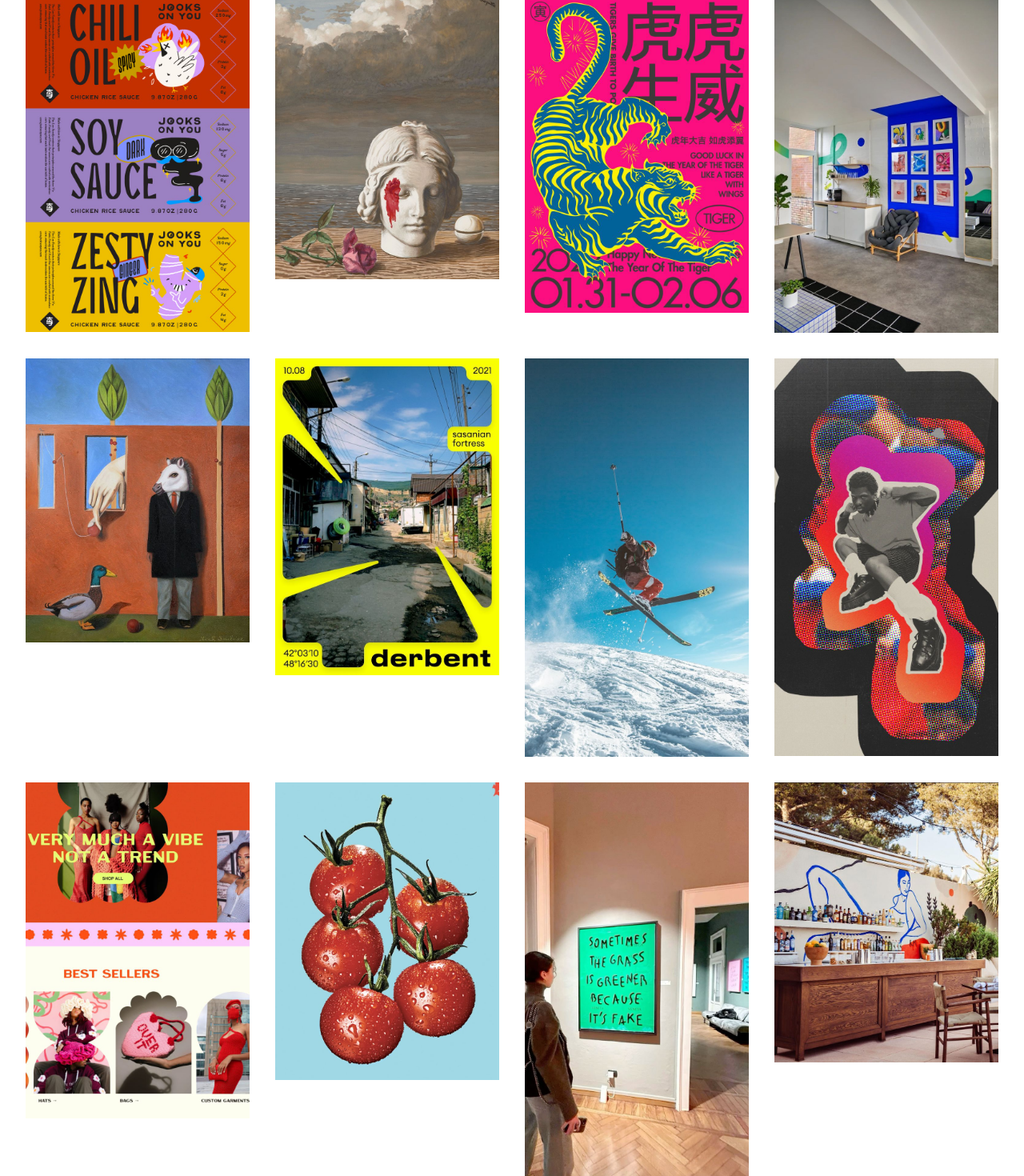
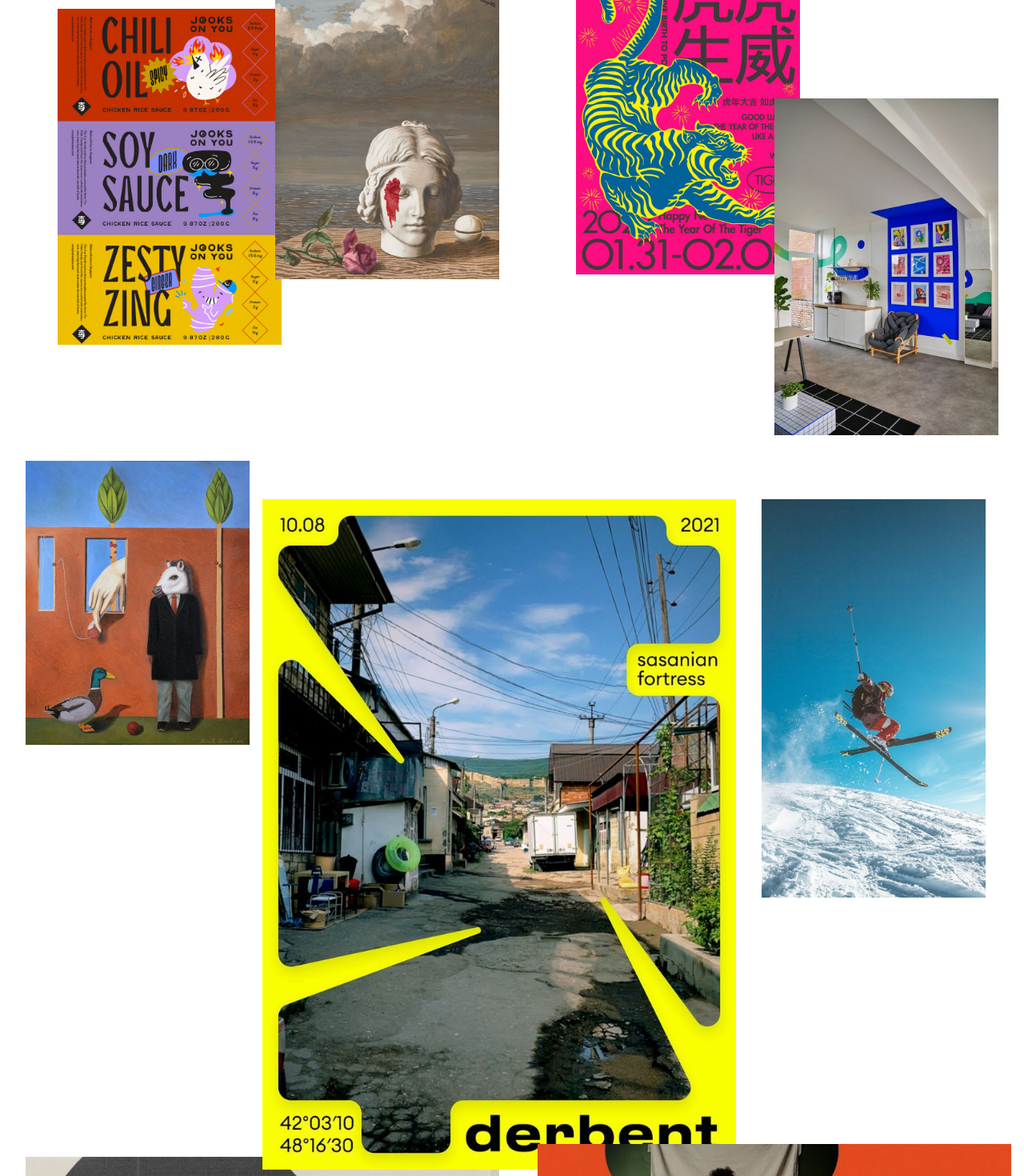
Before and after one commit to aliciabuelow/moodboard, a React (Vite) app: page / in a window 1280 px wide. Shown: the part 2880-4350 px from the top of the page at 80% size. Built offline with nearby package versions, Linux system fonts and the light colour scheme.

Commit message:
Manually position collage items

```diff
--- a/src/styles/Collage.css
+++ b/src/styles/Collage.css
@@ -29,6 +29,52 @@
     transform: translate(-1rem, -4rem);
 }
 
+.grid-item:nth-child(7) {
+    transform: translate(2.5rem, 1rem);
+}
+
+.grid-item:nth-child(9) {
+    transform: translate(4rem, -3rem)
+}
+
+.grid-item:nth-child(10) {
+    margin-top: 8rem;
+}
+
+.grid-item:nth-child(12) {
+    grid-column: span 2;
+    transform: translate(-1rem, 3rem);
+    z-index: 10;
+}
+
+.grid-item:nth-child(13) {
+    transform: translate(-1rem, 3rem);
+}
+
+.grid-item:nth-child(14) {
+    grid-column: span 2;
+}
+
+.grid-item:nth-child(15) {
+    grid-column: span 2;
+    transform: translate(1rem, -1rem);
+    z-index: 10;
+}
+
+.grid-item:nth-child(16) {
+    grid-column: span 2;
+    transform: translate(2rem, 4rem);
+}
+
+.grid-item:nth-child(18) {
+    margin-top: 2rem;
+}
+
+.grid-item:nth-child(20) {
+    grid-column: span 2;
+    margin-right: 0;
+}
+
 @media (max-width: 600px) {
     .grid-container {
         margin-top: 10vh;
```
